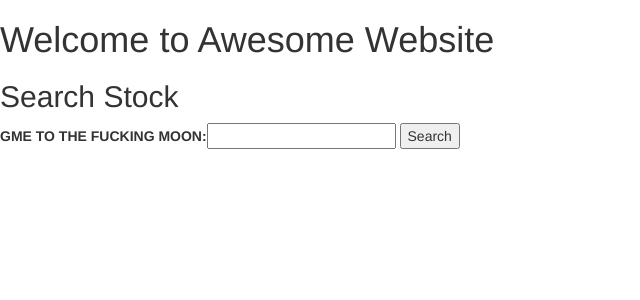
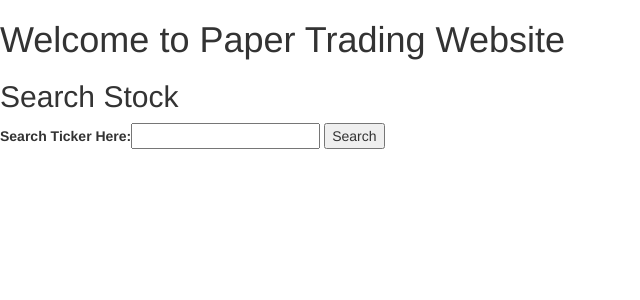
Before and after one commit to PlasmaArrows/stocks, a Django app: page /searchStock/1/ in a window 1280 px wide. Shown: the top 300 px of the page, without its empty margins (0-640 px from the left). Run offline with Django 3.2, Linux system fonts and the light colour scheme; some libraries are stand-ins or nearby versions.

Commit message:
tried css

```diff
--- a/users/forms.py
+++ b/users/forms.py
@@ -6,7 +6,7 @@ class CustomUserCreationForm(UserCreationForm):
         fields = UserCreationForm.Meta.fields + ("email",)
 
 class StockForm(forms.Form):
-    ticker = forms.CharField(label="GME TO THE FUCKING MOON", max_length=4)
+    ticker = forms.CharField(label="Search Ticker Here", max_length=4)
 
 class BuyForm(forms.Form):
     buy = forms.IntegerField(label="Buy Stock")
--- /dev/null
+++ b/users/static/users/style.css
@@ -0,0 +1,3 @@
+li a {
+    color: greenyellow;
+}
--- a/users/templates/base.html
+++ b/users/templates/base.html
@@ -12,7 +12,10 @@
 <!-- Icons -->
 <link rel="stylesheet" href="https://cdnjs.cloudflare.com/ajax/libs/font-awesome/4.7.0/css/font-awesome.min.css">
 
-<h1>Welcome to Awesome Website</h1>
+<h1> Welcome to Paper Trading Website </h1>
+
+
+
 
 {% block content %}
 {% endblock %}
```
Also changed, not shown: users/templates/users/dashboard.html (+8 -0 lines), db.sqlite3, users/static/users/test.jpg (added), 5 other files.
